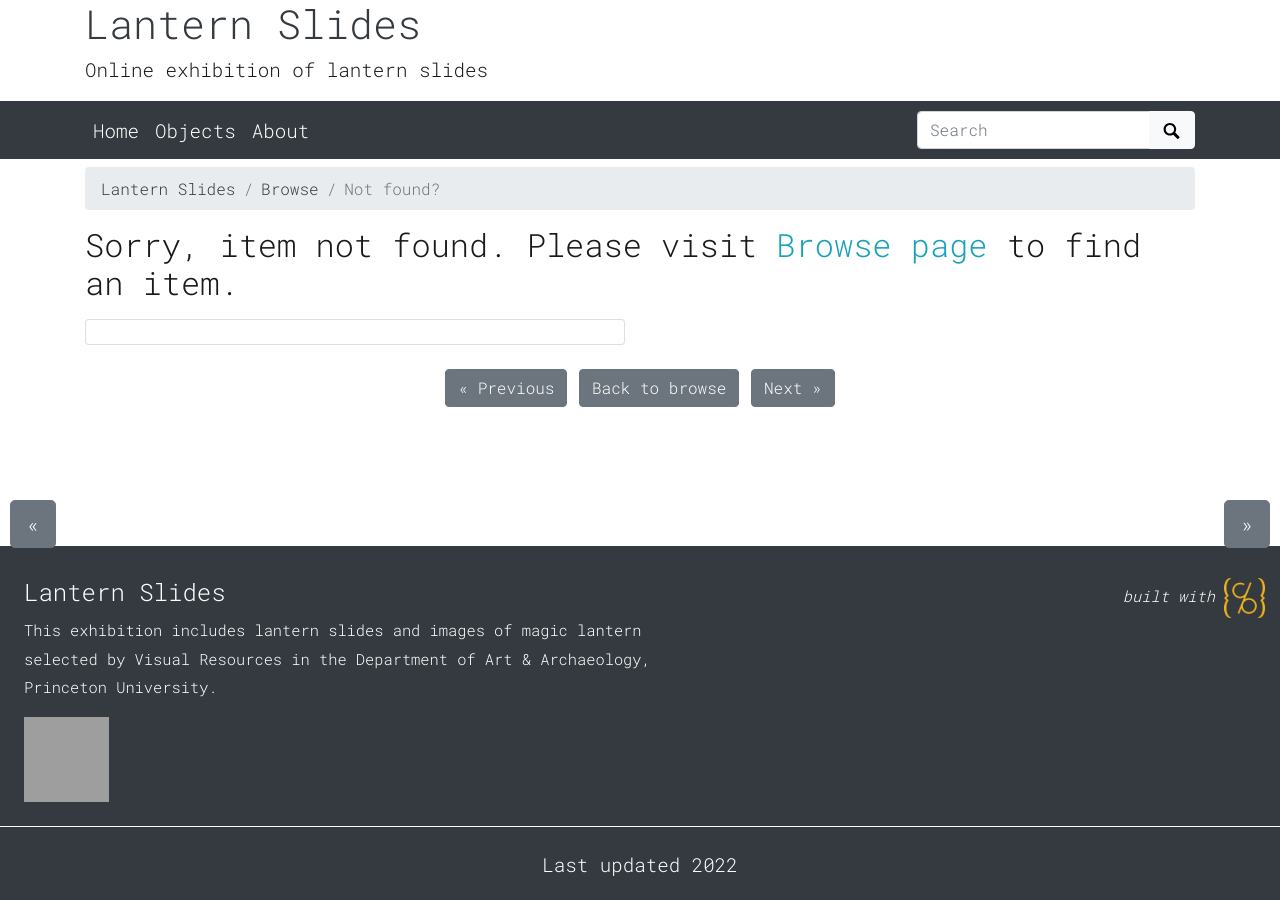
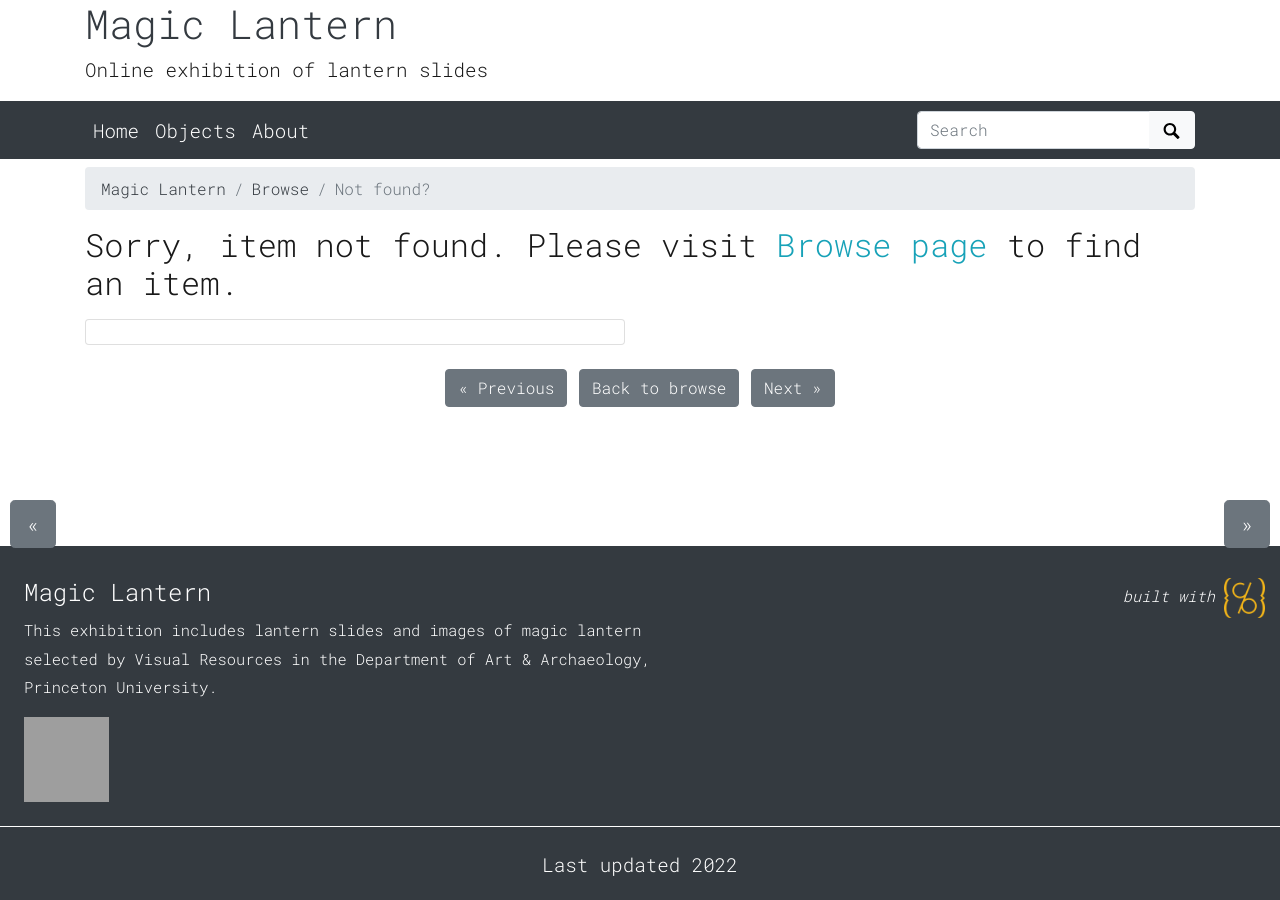
Before and after one commit to puvisres/Lantern_Slides, a Jekyll site: the page built from pages/item.md, in a window 1280 px wide. Built offline with Jekyll 4.4.1, drawn with Linux system fonts in a browser that asks for light colours; grey boxes are pictures that could not be loaded.

Commit message:
Update _config.yml
changed website title

```diff
--- a/_config.yml
+++ b/_config.yml
@@ -20,7 +20,7 @@ source-code: https://puvisres.github.io/Lantern_Slides/
 # SITE SETTINGS
 #
 # title of site appears in banner
-title: Lantern Slides
+title: Magic Lantern
 # tagline, a short phrase that will appear throughout the site in the top banner
 tagline: Online exhibition of lantern slides
 # description appears in meta tags and other locations
```
